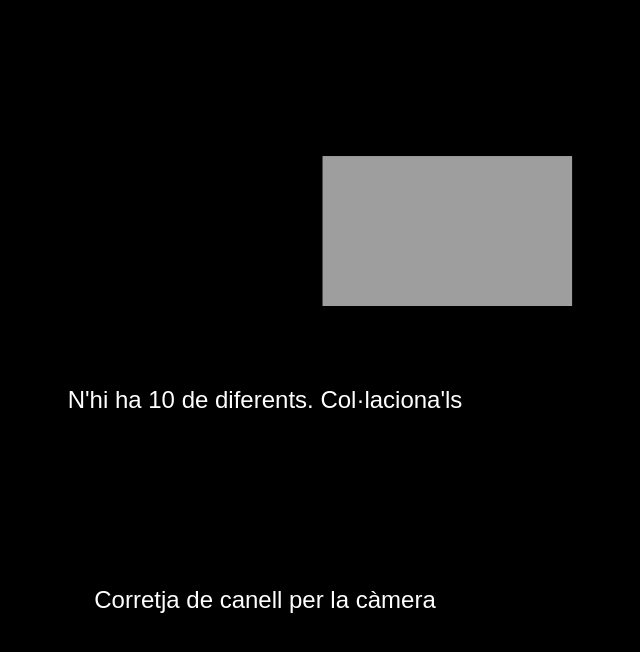
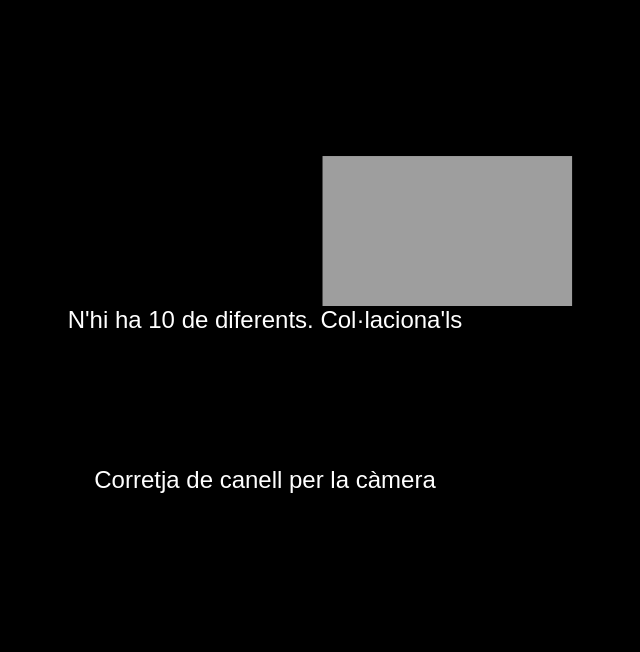
Before and after one commit to ellausasc/amic_invisible_24, a plain HTML site: page index.html in a window 1280 px wide. Shown: the whole page, without its empty margins (375-1015 px from the left). Drawn offline with Linux system fonts and the light colour scheme.

Commit message:
Update index.html

```diff
--- a/index.html
+++ b/index.html
@@ -21,7 +21,7 @@
 
         .center-text {
             position: absolute;
-            top: 50%;
+            top: 40%;
             left: 50%;
             transform: translate(-50%, -50%);
             font-size: 24px;
@@ -31,7 +31,7 @@
 
         .center-text-img {
             position: absolute;
-            top: 75%;
+            top: 60%;
             left: 50%;
             transform: translate(-50%, -50%);
             font-size: 24px;
```
